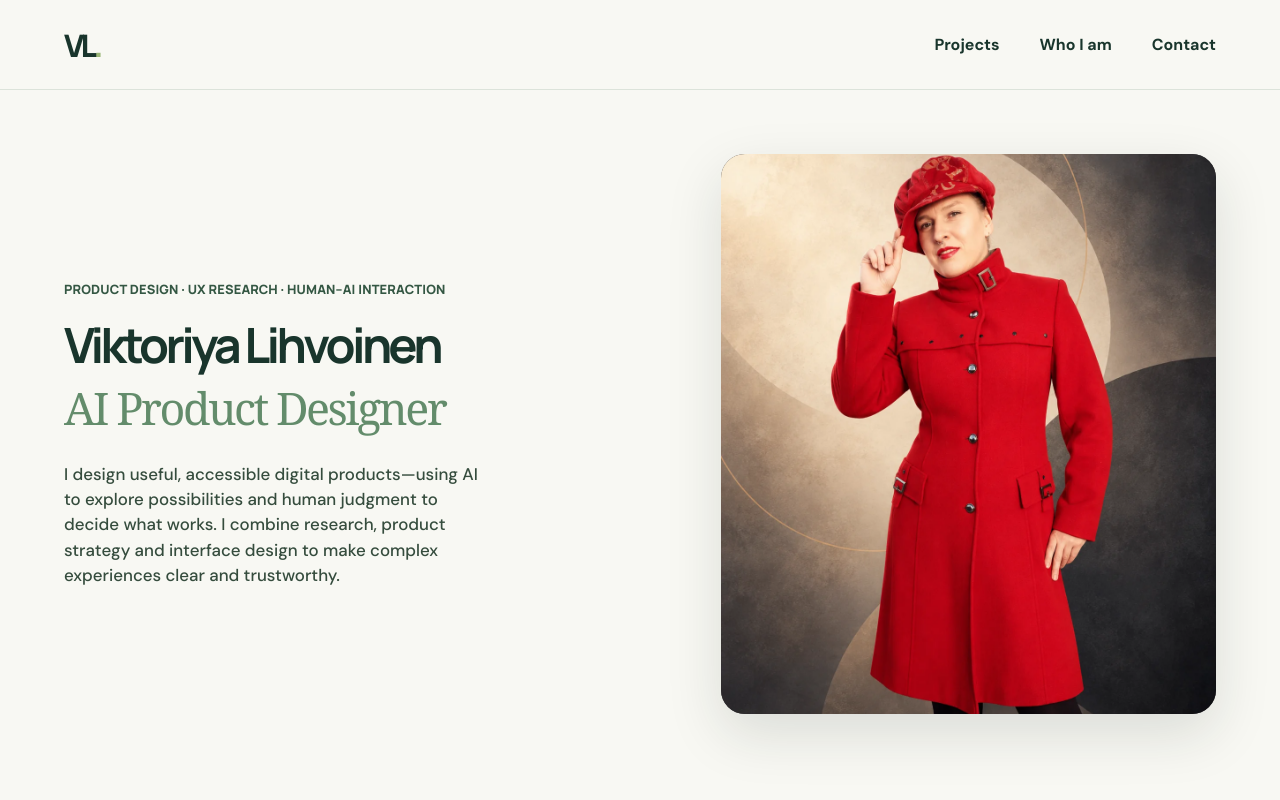
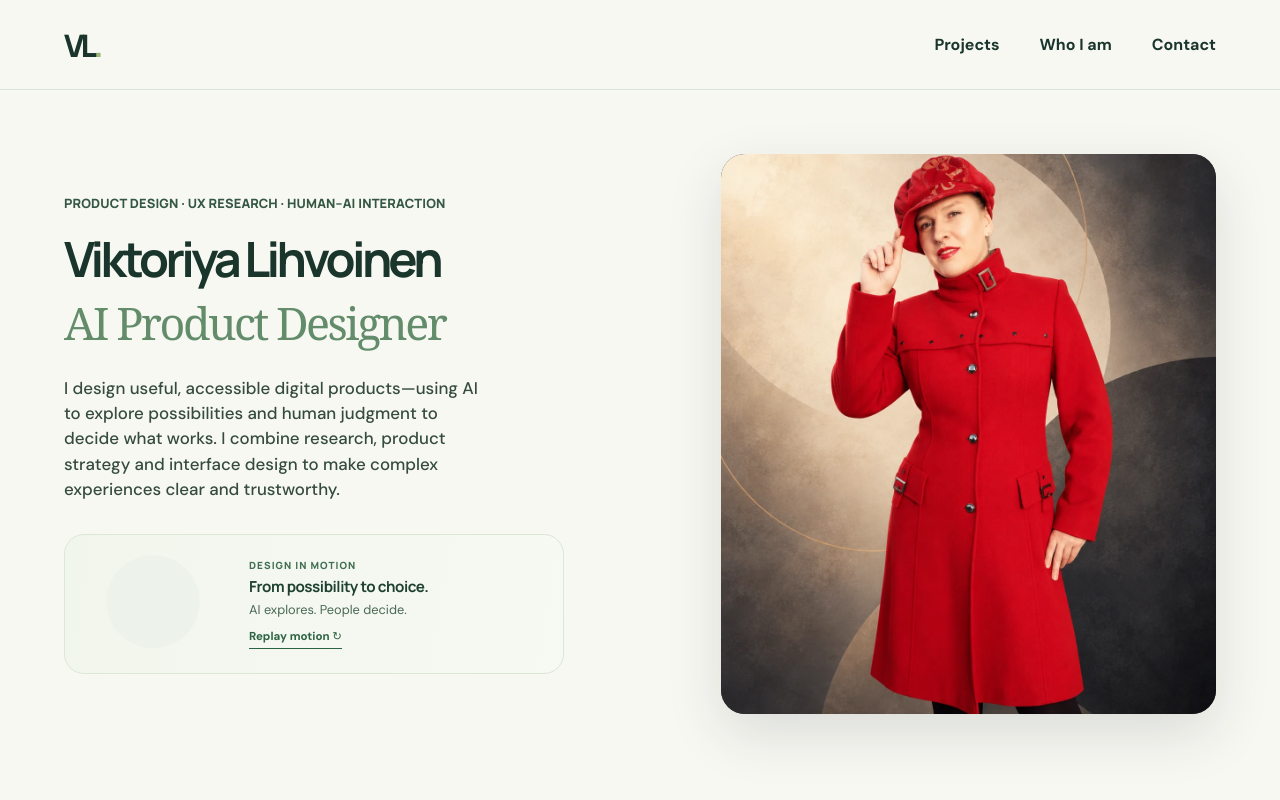
Before and after one commit to viktoriyamik/vik-portfolio, a React (Vite) app: page / in a window 1280 px wide. Shown: the top 800 px of the page. Built offline with nearby package versions, Linux system fonts and the light colour scheme.

Commit message:
Integrate original SVG-rendered Lottie spark-to-decision morph into vik.ooo hero

```diff
--- /dev/null
+++ b/src/AiMorphIllustration.tsx
@@ -0,0 +1,125 @@
+import { useEffect, useRef, useState } from 'react'
+
+type LottieInstance = {
+  play: () => void
+  goToAndPlay: (frame: number, isFrame: boolean) => void
+  goToAndStop: (frame: number, isFrame: boolean) => void
+  destroy: () => void
+  addEventListener: (name: string, listener: () => void) => void
+}
+type LottiePlayer = {
+  loadAnimation: (opts: {
+    container: HTMLElement
+    renderer: 'svg'
+    loop: boolean
+    autoplay: boolean
+    path: string
+    rendererSettings: { preserveAspectRatio: string; progressiveLoad: boolean }
+  }) => LottieInstance
+}
+type LottieWindow = Window & { lottie?: LottiePlayer }
+
+let playerPromise: Promise<LottiePlayer> | undefined
+
+function loadLocalPlayer(): Promise<LottiePlayer> {
+  const existing = (window as LottieWindow).lottie
+  if (existing) return Promise.resolve(existing)
+  if (playerPromise) return playerPromise
+  playerPromise = new Promise<LottiePlayer>((resolve, reject) => {
+    const script = document.createElement('script')
+    script.src = '/vendor/lottie_light.min.js'
+    script.async = true
+    script.dataset.portfolioLottie = 'true'
+    script.onload = () => {
+      const player = (window as LottieWindow).lottie
+      if (player) resolve(player)
+      else reject(new Error('Lottie player did not initialize'))
+    }
+    script.onerror = () => reject(new Error('Unable to load the local Lottie player'))
+    document.head.appendChild(script)
+  }).catch((error: unknown) => {
+    playerPromise = undefined
+    throw error
+  })
+  return playerPromise
+}
+
+export default function AiMorphIllustration() {
+  const containerRef = useRef<HTMLDivElement>(null)
+  const animationRef = useRef<LottieInstance | null>(null)
+  const [ready, setReady] = useState(false)
+
+  useEffect(() => {
+    const element = containerRef.current
+    if (!element || window.matchMedia('(prefers-reduced-motion: reduce)').matches) return
+
+    let cancelled = false
+    let observer: IntersectionObserver | undefined
+    let playback: LottieInstance | undefined
+
+    void loadLocalPlayer().then((lottie) => {
+      if (cancelled || !element.isConnected) return
+      playback = lottie.loadAnimation({
+        container: element,
+        renderer: 'svg',
+        loop: false,
+        autoplay: false,
+        path: '/motion/ai-spark-to-decision.json',
+        rendererSettings: { preserveAspectRatio: 'xMidYMid meet', progressiveLoad: false },
+      })
+      animationRef.current = playback
+      playback.addEventListener('DOMLoaded', () => {
+        if (cancelled) return
+        if (window.matchMedia('(prefers-reduced-motion: reduce)').matches) {
+          playback?.goToAndStop(180, true)
+          return
+        }
+        setReady(true)
+        if (!('IntersectionObserver' in window)) {
+          playback?.play()
+          return
+        }
+        observer = new IntersectionObserver((entries) => {
+          if (entries.some((entry) => entry.isIntersecting)) {
+            playback?.play()
+            observer?.disconnect()
+          }
+        }, { threshold: 0.2 })
+        observer.observe(element)
+      })
+      playback.addEventListener('data_failed', () => {
+        if (!cancelled) setReady(false)
+      })
+    }).catch(() => {
+      // The inline SVG remains visible if the player or animation cannot load.
+    })
+
+    return () => {
+      cancelled = true
+      observer?.disconnect()
+      animationRef.current = null
+      playback?.destroy()
+    }
+  }, [])
+
+  return <div className="hero-morph" aria-label="Original animated illustration: an AI spark transforms into a speech bubble with a human-approved decision">
+    <div className={'hero-morph-visual' + (ready ? ' is-ready' : '')}>
+      <svg className="hero-morph-fallback" viewBox="0 0 380 260" role="img" aria-label="Human-approved choice emerging from an AI idea">
+        <circle cx="190" cy="125" r="103" fill="#edf3eb"/>
+        <path d="M172 64 L203 64 L232 70 Q256 81 256 110 L255 136 Q253 152 242 152 L251 178 L221 162 L168 165 Q126 165 126 120 Q126 75 172 64Z" fill="#dcebd9" stroke="#2c5744" strokeWidth="4.5" strokeLinejoin="round"/>
+        <path d="M165 119 L180 135 L212 100" fill="none" stroke="#2c5744" strokeWidth="7" strokeLinecap="round" strokeLinejoin="round"/>
+        <path d="M156 149 L199 149" stroke="#65916a" strokeWidth="4" strokeLinecap="round"/>
+      </svg>
+      <div className="hero-morph-player" ref={containerRef} aria-hidden="true"/>
+    </div>
+    <div className="hero-morph-content">
+      <span className="hero-morph-eyebrow">DESIGN IN MOTION</span>
+      <strong>From possibility to choice.</strong>
+      <span>AI explores. People decide.</span>
+      {ready && <button type="button" className="hero-morph-replay" onClick={() => {
+        if (window.matchMedia('(prefers-reduced-motion: reduce)').matches) return
+        animationRef.current?.goToAndPlay(0, true)
+      }} aria-label="Replay AI spark-to-decision animation">Replay motion ↻</button>}
+    </div>
+  </div>
+}
--- a/src/App.css
+++ b/src/App.css
@@ -89,7 +89,7 @@
   margin: 26px 0;
   text-wrap: balance;
 }
-.intro.intro--portrait .intro-copy > p:last-child {
+.intro.intro--portrait .intro-copy > p.hero-description {
   font-size: clamp(1rem, 1.2vw, 1.2rem);
   line-height: 1.65;
   max-width: 58ch;
@@ -179,7 +179,7 @@
   letter-spacing: -.055em;
   white-space: nowrap;
 }
-.intro.intro--portrait .intro-copy > p:last-child {
+.intro.intro--portrait .intro-copy > p.hero-description {
   max-width: 36ch;
   font-size: clamp(1.04rem, 1.32vw, 1.26rem);
   line-height: 1.5;
@@ -190,13 +190,13 @@
 @media (max-width: 980px) {
   .intro.intro--portrait .intro-copy .intro-specialties { font-size: clamp(.7rem, 1.5vw, .85rem); }
   .intro.intro--portrait .intro-copy h1 em { font-size: clamp(2.4rem, 5.3vw, 3.8rem); }
-  .intro.intro--portrait .intro-copy > p:last-child { max-width: 46ch; }
+  .intro.intro--portrait .intro-copy > p.hero-description { max-width: 46ch; }
 }
 @media (max-width: 600px) {
   .intro.intro--portrait .intro-copy .intro-specialties { font-size: clamp(.54rem, 2.65vw, .78rem); letter-spacing: 0; }
   .intro.intro--portrait .intro-copy h1 { font-size: clamp(2.15rem, 8.4vw, 3.4rem); }
   .intro.intro--portrait .intro-copy h1 em { font-size: clamp(1.6rem, 6.4vw, 2.8rem); }
-  .intro.intro--portrait .intro-copy > p:last-child {
+  .intro.intro--portrait .intro-copy > p.hero-description {
     font-size: clamp(1rem, 3.6vw, 1.15rem);
     line-height: 1.55;
     max-width: 100%;
@@ -249,7 +249,7 @@
 .intro--portrait .intro-copy > h1 {
   animation:portfolio-content-enter .68s cubic-bezier(.22,1,.36,1) .09s both;
 }
-.intro--portrait .intro-copy > p:last-child {
+.intro--portrait .intro-copy > p.hero-description {
   animation:portfolio-content-enter .68s cubic-bezier(.22,1,.36,1) .20s both;
 }
 .intro--portrait .hero-portrait {
@@ -283,7 +283,7 @@
   html { scroll-behavior:auto; }
   .intro--portrait .intro-copy > .intro-specialties,
   .intro--portrait .intro-copy > h1,
-  .intro--portrait .intro-copy > p:last-child,
+  .intro--portrait .intro-copy > p.hero-description,
   .intro--portrait .hero-portrait {
     animation:none !important;
     opacity:1 !important;
@@ -298,3 +298,52 @@
   .featured-card .featured-image,
   .featured-card>div:last-child>span svg {transition:none !important;transform:none !important;}
 }
+
+
+/* Original Lottie morph: AI spark -> human choice, responsive and motion-safe. */
+.hero-morph {
+  display:flex; align-items:center; gap:10px;
+  margin-top:clamp(22px,3vw,32px); padding:10px 18px 10px 2px;
+  max-width:500px; min-width:0;
+  border:1px solid #dbe7d7; border-radius:20px;
+  background:linear-gradient(100deg,#f1f6ed 0%,#f7f9f3 100%);
+}
+.hero-morph-visual {
+  position:relative; flex:0 0 clamp(128px,14vw,172px);
+  width:clamp(128px,14vw,172px); aspect-ratio:380 / 260; overflow:hidden;
+}
+.hero-morph-fallback, .hero-morph-player {
+  position:absolute; inset:0; width:100%; height:100%;
+}
+.hero-morph-fallback {display:block; transition:opacity .18s ease;}
+.hero-morph-visual.is-ready .hero-morph-fallback {opacity:0;}
+.hero-morph-player svg {display:block; width:100%; height:100%;}
+.hero-morph-content {display:flex; flex-direction:column; align-items:flex-start; gap:4px; min-width:0;}
+.hero-morph-eyebrow {
+  font:800 .62rem/1.4 Manrope,sans-serif;
+  letter-spacing:.105em; color:#426f51;
+}
+.hero-morph-content strong {
+  font:700 clamp(.95rem,1.18vw,1.12rem)/1.28 Manrope,sans-serif;
+  letter-spacing:-.03em; color:#1e4130;
+}
+.hero-morph-content>span:not(.hero-morph-eyebrow) {font-size:.8rem; line-height:1.45;color:#4a6855;}
+.hero-morph-replay {
+  margin-top:4px;padding:3px 0;border:0;border-bottom:1px solid currentColor;
+  background:transparent;color:#2c6343; font-size:.72rem; font-weight:700; line-height:1.3;
+  cursor:pointer;
+}
+.hero-morph-replay:hover {color:#173f2c;}
+.hero-morph-replay:focus-visible {outline:3px solid #356f54;outline-offset:4px;}
+@media(max-width:600px){
+  .hero-morph {max-width:100%;gap:5px;padding-right:9px;margin-top:22px;}
+  .hero-morph-visual {flex-basis:124px;width:124px;}
+  .hero-morph-eyebrow {font-size:.58rem;}
+  .hero-morph-content strong {font-size:.96rem;}
+  .hero-morph-content>span:not(.hero-morph-eyebrow) {font-size:.74rem;}
+}
+@media(prefers-reduced-motion:reduce){
+  .hero-morph-fallback {opacity:1 !important;transition:none !important;}
+  .hero-morph-player {display:none !important;}
+  .hero-morph-replay {display:none !important;}
+}
--- a/src/App.tsx
+++ b/src/App.tsx
@@ -1,4 +1,5 @@
 import WhoIAmSection from './WhoIAmSection'
+import AiMorphIllustration from './AiMorphIllustration'
 import { lazy, Suspense, useEffect, useState } from 'react'
 import type { FormEvent } from 'react'
 import { ArrowLeft, ArrowRight, ArrowUpRight, Menu, X } from 'lucide-react'
@@ -155,7 +156,7 @@ function App(){
    <section className="case-section split"><span>05 / STATUS</span><div><h2>Where the work stands</h2><p>{current.outcome}</p><div className="links">{current.links.map(l=><a href={l.url} key={l.url} target="_blank" rel="noreferrer">{l.text} <ArrowUpRight size={17}/></a>)}</div></div></section>
   </main>:<main id="top">
    <section className="intro intro--portrait">
-    <div className="intro-copy"><p className="overline intro-specialties">PRODUCT DESIGN · UX RESEARCH · HUMAN–AI INTERACTION</p><h1>Viktoriya Lihvoinen<em>AI Product Designer</em></h1><p>I design useful, accessible digital products—using AI to explore possibilities and human judgment to decide what works. I combine research, product strategy and interface design to make complex experiences clear and trustworthy.</p></div>
+    <div className="intro-copy"><p className="overline intro-specialties">PRODUCT DESIGN · UX RESEARCH · HUMAN–AI INTERACTION</p><h1>Viktoriya Lihvoinen<em>AI Product Designer</em></h1><p className="hero-description">I design useful, accessible digital products—using AI to explore possibilities and human judgment to decide what works. I combine research, product strategy and interface design to make complex experiences clear and trustworthy.</p><AiMorphIllustration /></div>
     <figure className="hero-portrait">
      <picture>
       <source media="(max-width: 760px)" srcSet="/cases/vik-hero-portrait-mobile.webp" type="image/webp" />
```
Also changed, not shown: 1 other file (tests, documents, lock files or other folders).
